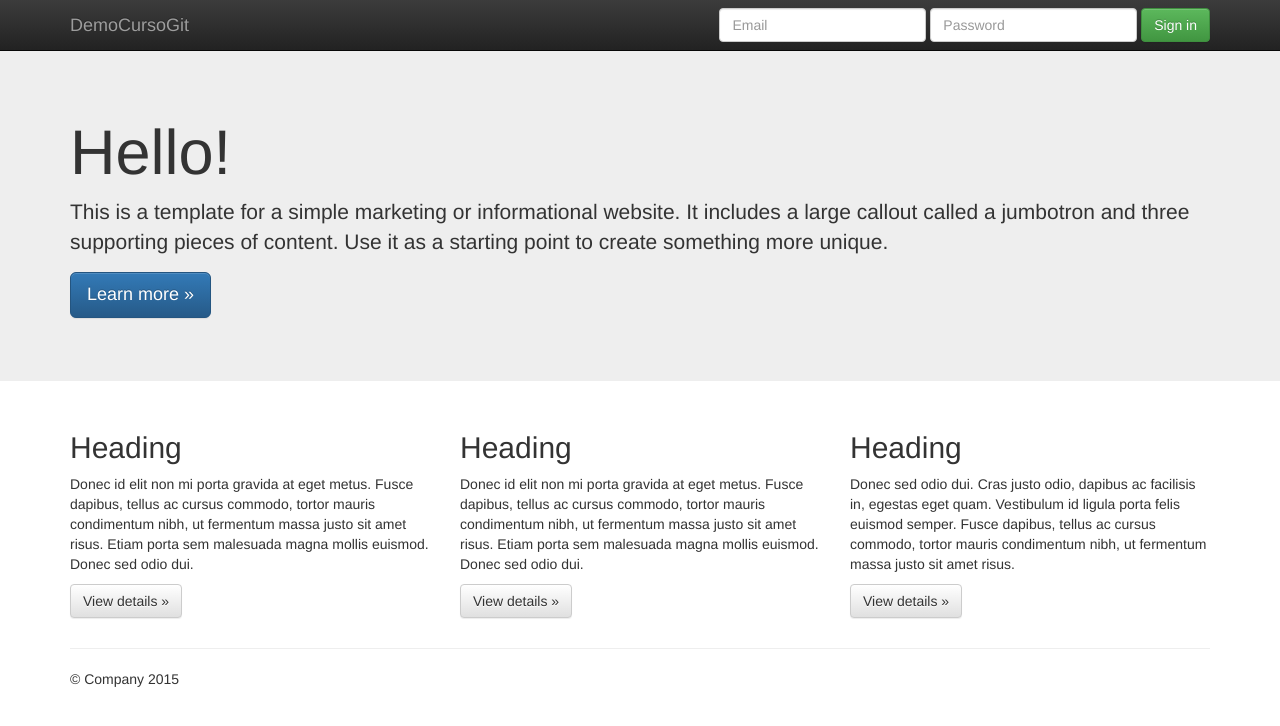
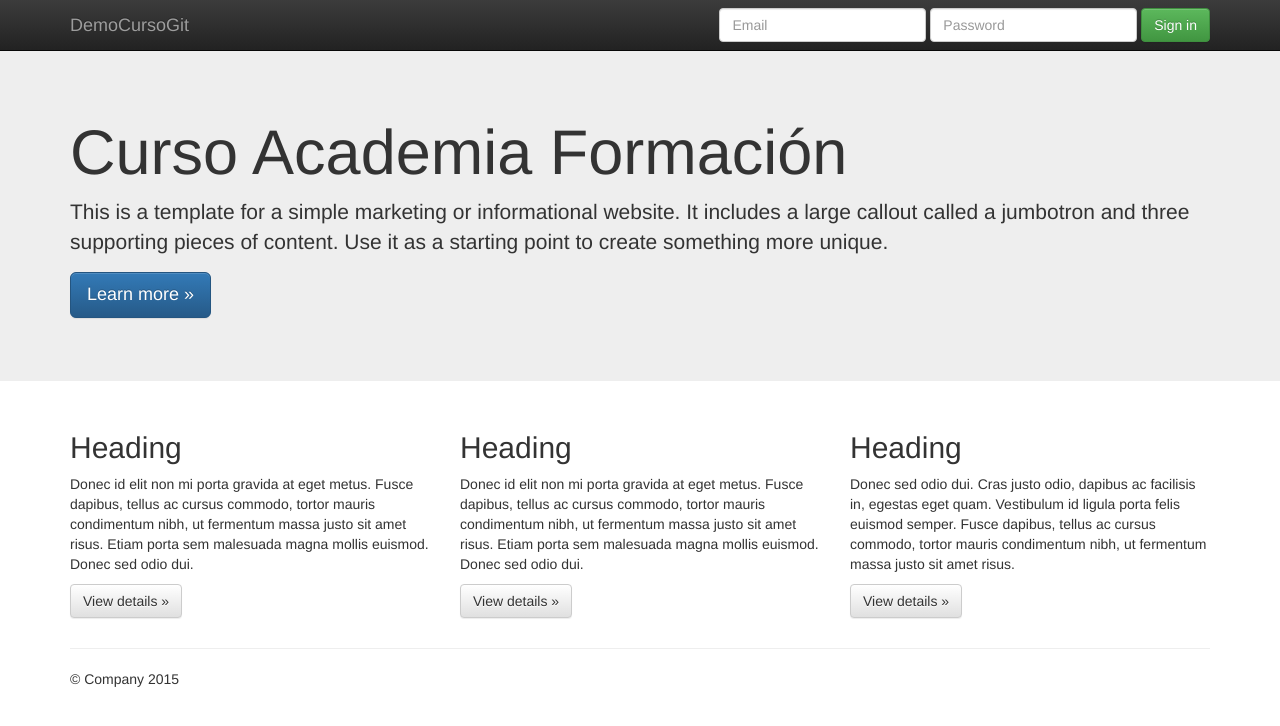
Before and after one commit to cjperezo/RepoCursoGit, a plain HTML site: page index.html in a window 1280 px wide. Drawn offline with nearby package versions, Linux system fonts and the light colour scheme.

Commit message:
Se modifica texto en titulo del apartado principal

```diff
--- a/index.html
+++ b/index.html
@@ -55,7 +55,7 @@
     <!-- Main jumbotron for a primary marketing message or call to action -->
     <div class="jumbotron">
       <div class="container">
-        <h1>Hello!</h1>
+        <h1>Curso Academia Formación</h1>
         <p>This is a template for a simple marketing or informational website. It includes a large callout called a jumbotron and three supporting pieces of content. Use it as a starting point to create something more unique.</p>
         <p><a class="btn btn-primary btn-lg" href="#" role="button">Learn more &raquo;</a></p>
       </div>
```
